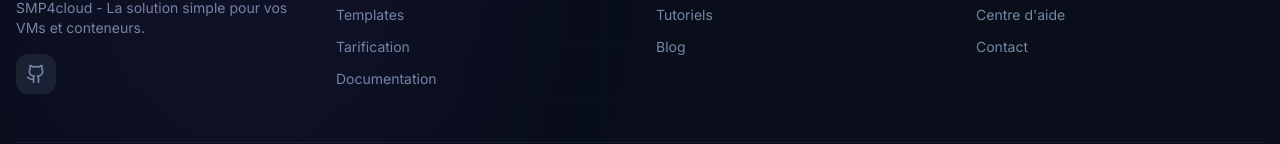
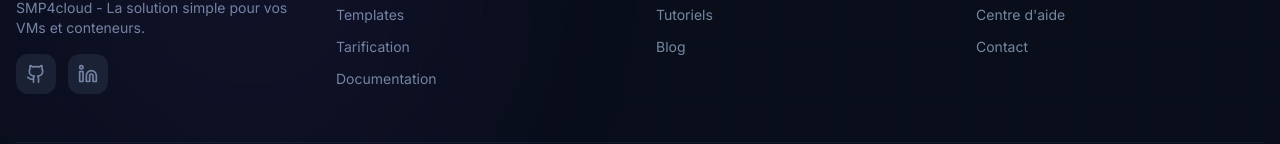
Before and after one commit to MEHDImp4/smp4-Vm-Manager, a React (Vite) app in the folder frontend/: page /dashboard in a window 1280 px wide. Shown: the part 799-943 px from the top of the page. Built offline with nearby package versions, Linux system fonts and the light colour scheme; the HTML template or start-up script is replaced by a standard one.

Commit message:
feat: Add earn points modal with daily spin and social verification, and integrate it into a new footer component.

```diff
--- a/frontend/src/components/EarnPointsModal.tsx
+++ b/frontend/src/components/EarnPointsModal.tsx
@@ -484,7 +484,7 @@ const EarnPointsModal = ({ isOpen, onClose, onPointsEarned }: EarnPointsModalPro
                                         [
                                             { id: 'twitter', icon: Twitter, label: 'Twitter', color: 'text-sky-400', hover: 'hover:border-sky-500/30 hover:bg-sky-500/5', url: 'https://twitter.com/yourhandle' },
                                             { id: 'github', icon: Github, label: 'GitHub', color: 'text-white', hover: 'hover:border-white/30 hover:bg-white/5', url: 'https://github.com/MEHDImp4' },
-                                            { id: 'linkedin', icon: Linkedin, label: 'LinkedIn', color: 'text-blue-500', hover: 'hover:border-blue-500/30 hover:bg-blue-500/5', url: 'https://linkedin.com/in/yourhandle' }
+                                            { id: 'linkedin', icon: Linkedin, label: 'LinkedIn', color: 'text-blue-500', hover: 'hover:border-blue-500/30 hover:bg-blue-500/5', url: 'https://www.linkedin.com/in/diouri-mehdi-a73579301/' }
                                         ].map((social) => (
                                             <button
                                                 key={social.id}
--- a/frontend/src/components/Footer.tsx
+++ b/frontend/src/components/Footer.tsx
@@ -1,4 +1,4 @@
-import { Cloud, Github, MessageCircle } from "lucide-react";
+import { Cloud, Github, Linkedin } from "lucide-react";
 import { Link } from "react-router-dom";
 
 const Footer = () => {
@@ -25,6 +25,14 @@ const Footer = () => {
                 className="w-10 h-10 rounded-lg bg-muted flex items-center justify-center text-muted-foreground hover:text-foreground hover:bg-muted/80 transition-colors"
               >
                 <Github className="w-5 h-5" />
+              </a>
+              <a
+                href="https://www.linkedin.com/in/diouri-mehdi-a73579301/"
+                target="_blank"
+                rel="noopener noreferrer"
+                className="w-10 h-10 rounded-lg bg-muted flex items-center justify-center text-muted-foreground hover:text-foreground hover:bg-muted/80 transition-colors"
+              >
+                <Linkedin className="w-5 h-5" />
               </a>
             </div>
           </div>
```
